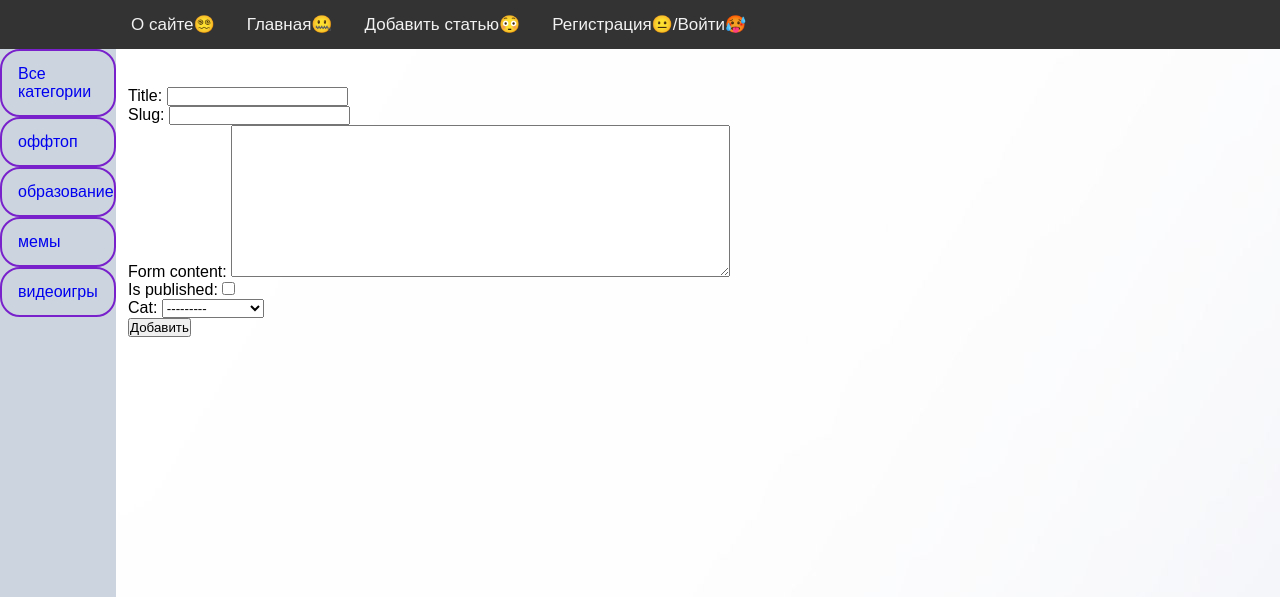
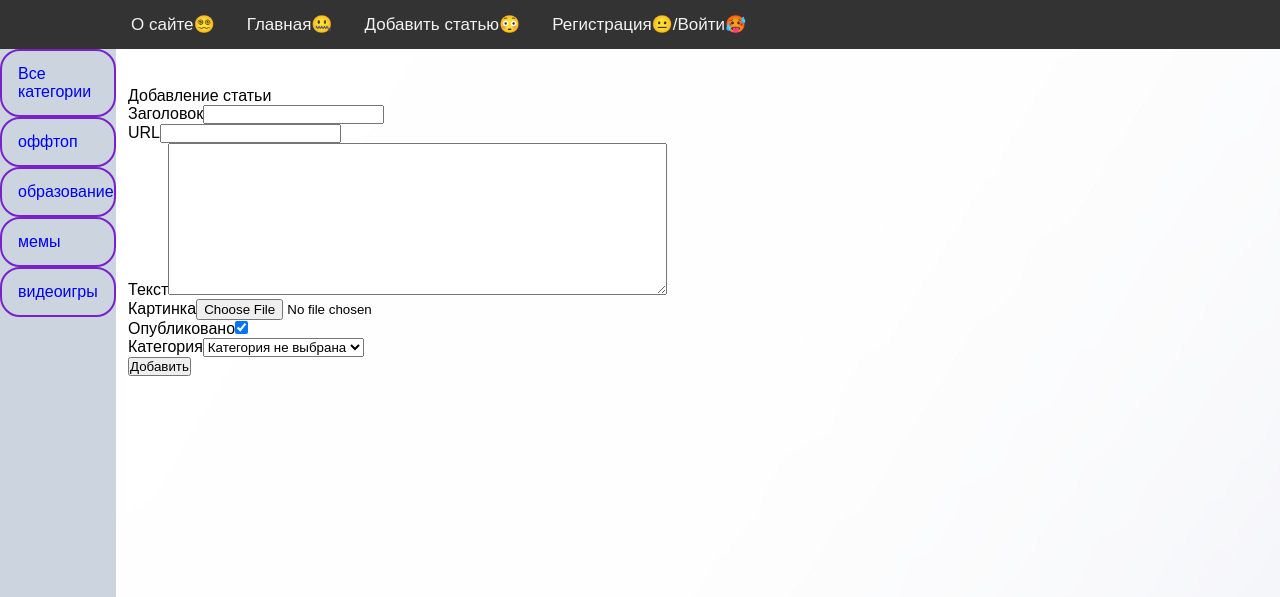
Before and after one commit to AegriS0mnia/DJBlog, a Django app: page /addpage/ in a window 1280 px wide. Shown: the top 597 px of the page. Run offline with Django 4.2, Linux system fonts and the light colour scheme; data comes from the database, SQL or seed files in the repository; both versions use the stored data as it was after the commit.

Commit message:
added  new_post form

```diff
--- a/zcopper/blog/forms.py
+++ b/zcopper/blog/forms.py
@@ -1,10 +1,24 @@
 from django import forms
+from django.core.exceptions import ValidationError
+
 from .models import *
 
 
-class AddPostForm(forms.Form):
-    title = forms.CharField(max_length=255)
-    slug = forms.SlugField(max_length=255)
-    form_content = forms.CharField(widget=forms.Textarea(attrs={'cols': 60, 'rows': 10}))
-    is_published = forms.BooleanField()
-    cat = forms.ModelChoiceField(queryset=Category.objects.all())
+class AddPostForm(forms.ModelForm):
+    def __init__(self, *args, **kwargs):
+        super().__init__(*args, **kwargs)
+        self.fields['cat'].empty_label = 'Категория не выбрана'
+    class Meta:
+        model = StandartPost
+        fields = ['title', 'slug', 'post_text', 'post_header_image', 'is_published', 'cat']
+        widgets = {
+            'title': forms.TextInput(attrs={'class': 'form-input'}),
+            'post_text': forms.Textarea(attrs={'cols': 60, 'rows': 10}),
+        }
+
+    def clean_title(self):
+        title = self.cleaned_data['title']
+        if len(title) > 200:
+            raise ValidationError('Длина превышает 200 символов')
+
+        return title
--- a/zcopper/blog/models.py
+++ b/zcopper/blog/models.py
@@ -10,7 +10,7 @@ class StandartPost(models.Model):
     post_text = models.TextField(blank=True, verbose_name='Текст')
     time_create = models.DateTimeField(auto_now_add=True, verbose_name='Время создания', null=True)
     time_update = models.DateTimeField(auto_now=True, verbose_name='Время обновления', null=True)
-    is_published = models.BooleanField(default=True, verbose_name='Статус публикации')
+    is_published = models.BooleanField(default=True, verbose_name='Опубликовано')
     cat = models.ForeignKey('Category', on_delete=models.PROTECT, verbose_name='Категория')
 
     class Meta:
--- a/zcopper/blog/templates/blog/addpage.html
+++ b/zcopper/blog/templates/blog/addpage.html
@@ -1,8 +1,14 @@
 {% extends  'blog/base.html'%}
 {% block content %}
-<form action="{% url 'add_page' %}" method="post">
+<p>Добавление статьи</p>
+<form action="{% url 'add_page' %}" method="post" enctype="multipart/form-data">
     {% csrf_token %}
-    {{ form.as_p }}
-    <button type="submit">Добавить</button>
+
+    <div class="form-error">{{ form.non_field_errors }}</div>
+    {% for f in form %}
+    <p><label class="form-label" for="{{ f.id_for_label }}">{{ f.label }}</label>{{f}}</p>
+    <div class="form-error">{{ f.errors }}</div>
+    {% endfor %}
+     <button type="submit">Добавить</button>
 </form>
 {% endblock %}
--- a/zcopper/blog/templates/blog/index.html
+++ b/zcopper/blog/templates/blog/index.html
@@ -3,7 +3,7 @@
 {% block content %}
     {% for p in posts %}
     <div class="preview">
-        {% if p.post_header_image %}
+         {% if p.post_header_image %}
         <img class="post-image" src="{{ p.post_header_image.url }}" alt="#">
         {% endif %}
         <p class="category">Категория: {{ p.cat }}</p>
--- a/zcopper/blog/views.py
+++ b/zcopper/blog/views.py
@@ -14,7 +14,6 @@ def pageNotFound(request, exception):
 
 def index(request):
     posts = StandartPost.objects.all()
-
     main_page_context = {'posts': posts, 'menu': menu_buttons, 'title': 'Главная страница',
                          'cat_selected': 0}
 
@@ -50,7 +49,13 @@ def about(request):
 
 
 def add_page(request):
-    form = AddPostForm()
+    if request.method == 'POST':
+        form = AddPostForm(request.POST, request.FILES)
+        if form.is_valid():
+            # print(form.cleaned_data)
+            form.save()
+    else:
+        form = AddPostForm()
     return render(request, 'blog/addpage.html', {'form': form, 'menu': menu_buttons, 'title': 'Добавление статьи'})
 
 
```
Also changed, not shown: zcopper/blog/templatetags/blog_tags.py (line endings or trailing spaces), zcopper/db.sqlite3.
